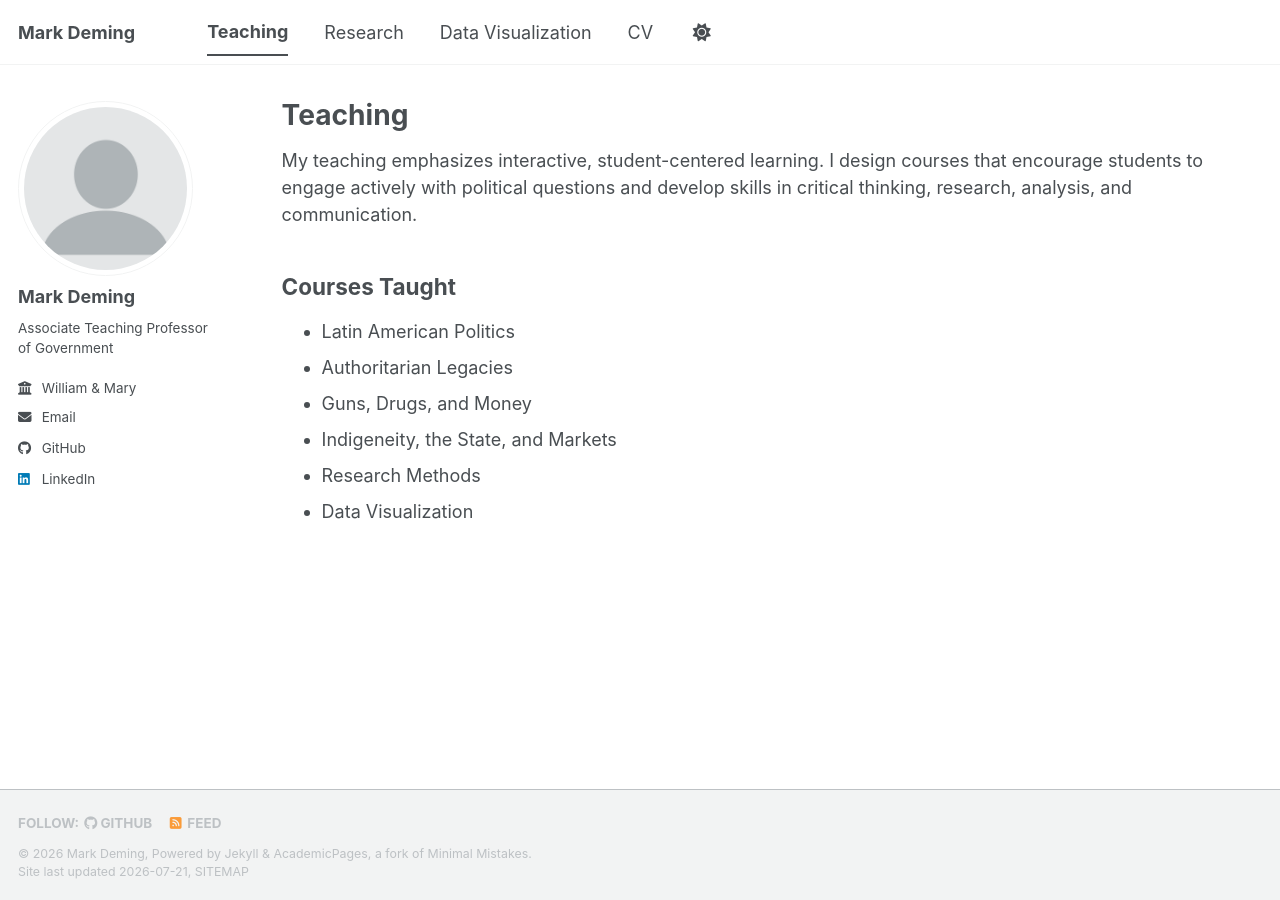
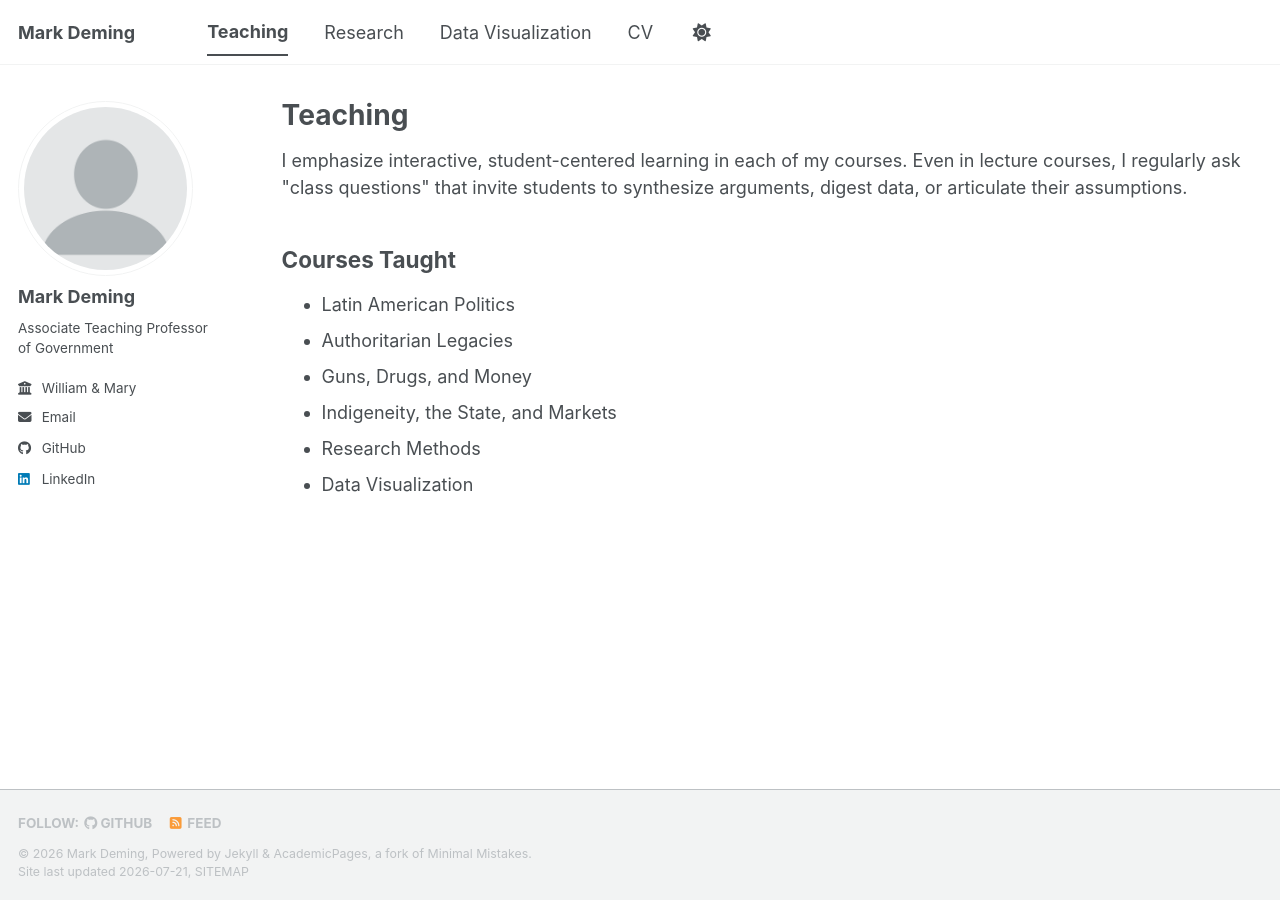
Before and after one commit to jmdeming/jmdeming.github.io, a Jekyll site: the page built from _pages/teaching.html, in a window 1280 px wide. Built offline with Jekyll 4.4.1, drawn with Linux system fonts in a browser that asks for light colours; a style sheet for code colours, icons or effects is not loaded.

Commit message:
Update teaching philosophy description
Revised teaching philosophy to highlight interactive learning and student engagement.

```diff
--- a/_pages/teaching.html
+++ b/_pages/teaching.html
@@ -6,8 +6,7 @@ author_profile: true
 ---
 
 <p>
-My teaching emphasizes interactive, student-centered learning. I design courses that encourage students to engage actively with political questions and develop skills in critical thinking, research, analysis, and communication.
-</p>
+I emphasize interactive, student-centered learning in each of my courses. Even in lecture courses, I regularly ask "class questions" that invite students to synthesize arguments, digest data, or articulate their assumptions.</p>
 
 <h2>Courses Taught</h2>
 
```
